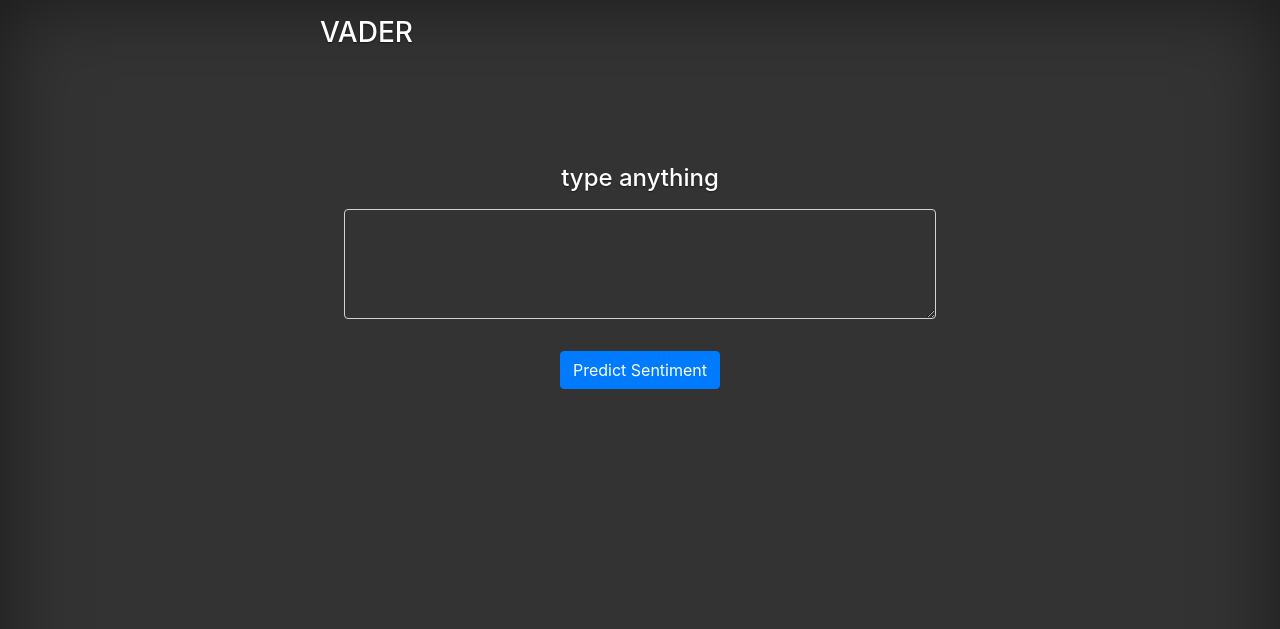
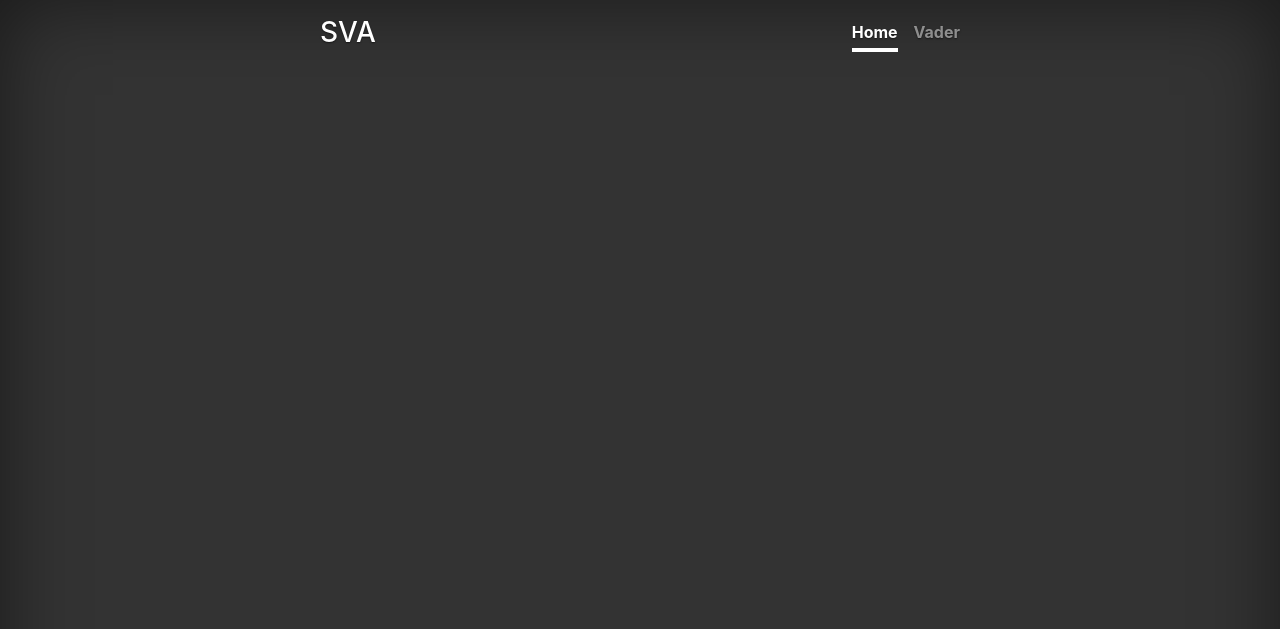
Before and after one commit to sebvargo/vader_sentiment_ui, a Flask app: page / in a window 1280 px wide. Shown: the top 629 px of the page. Run offline with Flask 2, Linux system fonts and the light colour scheme; some libraries are stand-ins or nearby versions.

Commit message:
navbar menu, templating

```diff
--- a/app/__init__.py
+++ b/app/__init__.py
@@ -6,6 +6,10 @@ APP = Flask(__name__)
 APP.config.from_object(Config)
 
 
+from app.vader import BP as vader_bp
+APP.register_blueprint(vader_bp, url_prefix='/vader')
+
+
 from app.database import Base
 migrate = Migrate(APP, Base)
 
--- a/app/routes.py
+++ b/app/routes.py
@@ -1,32 +1,11 @@
-from flask import render_template, request, jsonify
+from flask import render_template
 from app import APP
 from app.database import db_session
-from vaderSentiment.vaderSentiment import SentimentIntensityAnalyzer
 
 @APP.teardown_appcontext
 def shutdown_session(exception=None):
     db_session.remove()
 
 @APP.route('/')
-def index():
-    return render_template('index.html')
-
-@APP.route('/predict', methods = ['POST', 'GET'])
-def predict():
-
-    if request.method == 'POST':
-
-        text     = request.form.get('text')
-        analyzer = SentimentIntensityAnalyzer()
-        vs       = analyzer.polarity_scores(text)
-
-        return jsonify(vs)
-
-
-    if request.method == 'GET':
-
-        text     = str(request.args['text'])
-        analyzer = SentimentIntensityAnalyzer()
-        vs       = analyzer.polarity_scores(text)
-
-        return jsonify(vs)
+def menu():
+    return render_template('general/template.html', selection='menu')
--- /dev/null
+++ b/app/templates/general/template.html
@@ -0,0 +1,37 @@
+
+
+<!DOCTYPE html>
+<html lang="en">
+<head>
+  <meta charset="UTF-8">
+  <link rel="stylesheet" href="https://stackpath.bootstrapcdn.com/bootstrap/4.4.1/css/bootstrap.min.css" integrity="sha384-Vkoo8x4CGsO3+Hhxv8T/Q5PaXtkKtu6ug5TOeNV6gBiFeWPGFN9MuhOf23Q9Ifjh" crossorigin="anonymous">
+  <link rel="stylesheet" href="{{ url_for('static', filename='styles/main.css') }}">
+  {% block styles %}{% endblock %}
+  <title>{% block title %}{% endblock %}</title>
+  {% block scripts_top %}{% endblock %}
+</head>
+<body class="my-body">
+    <!-- ********************************************* -->
+    <!-- NAVBAR -->
+    <!-- ********************************************* -->
+    <div class="cover-container d-flex w-100 h-100 p-3 mx-auto ml flex-column">
+        <header class="masthead mb-auto">
+            <div class="inner">
+            <h3 class="masthead-brand">SVA</h3>
+            <nav class="nav nav-masthead justify-content-center">
+                <a class="nav-link {% if selection == 'menu' %}active {% else %} inactive {% endif %}" href="{{url_for('menu')}}">Home</a>
+                <a class="nav-link {% if selection == 'vader' %}active {% else %} inactive {% endif %}" href="{{url_for('vader.index')}}">Vader</a>
+                <!-- <a class="nav-link" href="#">Contact</a> -->
+            </nav>
+            </div>
+        </header>
+
+    <!-- END NAVBAR -->
+    <!-- ********************************************* -->
+
+        {% block content %}{% endblock %}
+    </div>
+</body>
+
+{% block scripts_bottom %}{% endblock %}
+</html>
--- a/app/templates/index.html
+++ b/app/templates/vader/index.html
@@ -1,27 +1,17 @@
 
 
-<!DOCTYPE html>
-<html lang="en">
-<head>
-  <meta charset="UTF-8">
-  <link rel="stylesheet" href="https://stackpath.bootstrapcdn.com/bootstrap/4.4.1/css/bootstrap.min.css" integrity="sha384-Vkoo8x4CGsO3+Hhxv8T/Q5PaXtkKtu6ug5TOeNV6gBiFeWPGFN9MuhOf23Q9Ifjh" crossorigin="anonymous">
-  <link rel="stylesheet" href="{{ url_for('static', filename='styles/main.css') }}">
-  <title>Vader Sentiment</title>
-  <script src="{{ url_for('static', filename = 'js/main.js') }}"></script>
-</head>
-<body class="my-body">
+{% extends "general/template.html" %}
+  {% block title %}  Vader Sentiment {% endblock %}
+    <script src="{{ url_for('static', filename = 'js/main.js') }}"></script>
+  {% block styles %}{% endblock %}
+  {% block scripts_top %}
+    <script src="{{ url_for('static', filename = 'js/main.js') }}"></script>
+  {% endblock %}
 
 
 
+{% block content %}
 
-<div class="cover-container d-flex w-100 h-100 p-3 mx-auto ml flex-column">
-  <header class="masthead mb-auto">
-    <div class="inner">
-      <h3 class="masthead-brand">VADER</h3>
-      <nav class="nav nav-masthead justify-content-center">
-      </nav>
-    </div>
-  </header>
 
 
   <main role="main" class="inner cover">
@@ -47,7 +37,7 @@
       <p>Demo of <a href="https://github.com/cjhutto/vaderSentiment">VADER-Sentiment-Analysis</a> by <a href="https://twitter.com/sebvargas_">@sebvargas_</a></p>
     </div>
   </footer>
-</div>
 
+{% endblock %}
 </body>
 </html>
```
Also changed, not shown: app/vader/__init__.py (added, +8 -0 lines), app/vader/routes.py (added, +28 -0 lines), app/vader/methods.py (renamed from app/methods.py), 1 other file.
